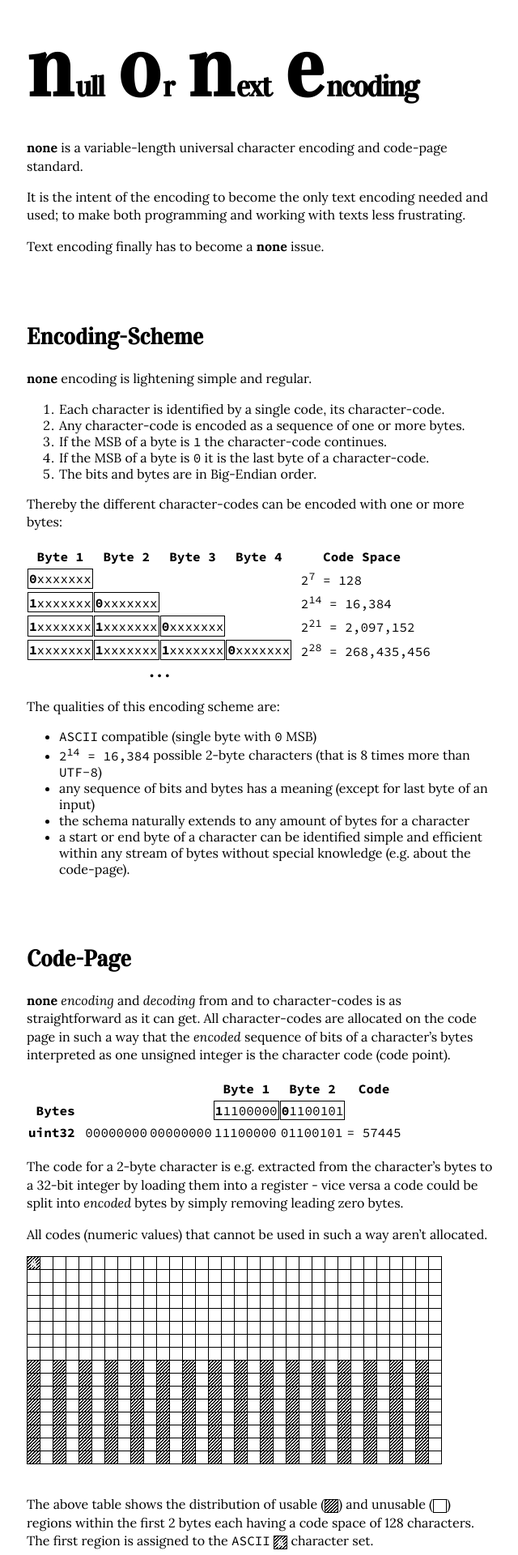
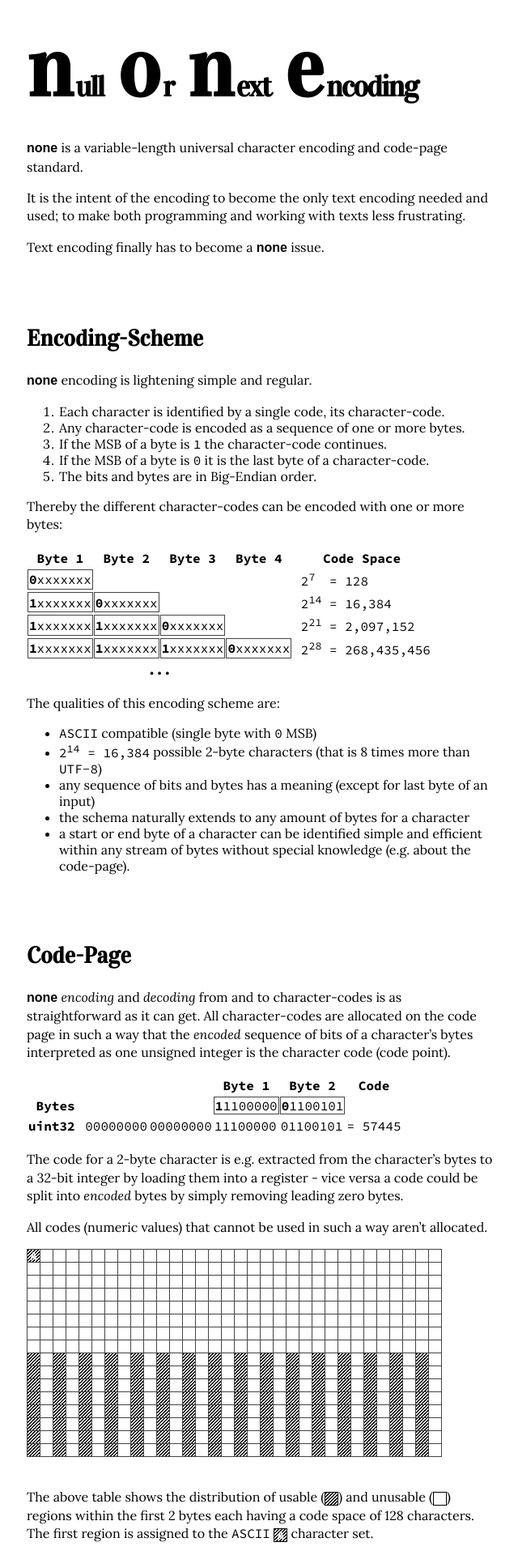
Before and after one commit to NON-Encoding/NON-Encoding.github.io, a Jekyll site: the page built from index.md, in a window 1280 px wide. Shown: the top 1920 px of the page at 81% size, without its empty margins (317-957 px from the left). Built offline with Jekyll 4.4.1, drawn with Linux system fonts in a browser that asks for light colours; nearby versions of some CDN libraries; some of the changed text lies outside the part shown.

Commit message:
exception

```diff
--- a/index.md
+++ b/index.md
@@ -37,7 +37,7 @@ Thereby the different character-codes can be encoded with one or more bytes:
 	<td></td>
 	<td></td>
 	<td></td>
-	<td>&nbsp;2<sup>7</sup> = 128</td>
+	<td>&nbsp;2<sup>7&nbsp;</sup> = 128</td>
 </tr>
 <tr>
 	<td class='byte'>1xxxxxxx</td>
--- a/none.css
+++ b/none.css
@@ -67,6 +67,10 @@ content a[href^="#"] {
 	text-decoration: none;
 }
 
+content p strong {
+	font-family: sans-serif;
+}
+
 content h1, content h2, content h3, content h4, content h5 {
 	font-family: Vidaloka, serif; color: black;
 }
@@ -79,17 +83,17 @@ content h5 { font-size: 1em; display: inline; margin-right: 0.5em; }
 content h2 { margin-top: 3em; }
 content h3 { margin-top: 2em; }
 
-table.encoding { font-family: "Source Code Pro"; empty-cells: hide; border-spacing: 1px 4px; border-collapse: separate; }
+table.encoding { font-family: "Source Code Pro"; empty-cells: hide; border-spacing: 1px 3px; border-collapse: separate; }
 table.encoding th {  }
-table.encoding td.byte { border: 1px solid black; }
+table.encoding td.byte { border: 1px solid #444; line-height: 1em; }
 table.encoding td.byte:first-letter { font-weight: bold; }
 table.encoding td.byte.last:first-letter { font-weight:bold; }
 
 table.big { font-size: 28px; vertical-align: middle; border-spacing: 0; }
 table.big td { text-align: center; background-color: white; padding: 0 0.5em }
 
-div.page { width: 512px; border: 1px solid black; border-width: 0 0 1px 1px; float: left; }
-div.page u, div.page i { display: block; width: 15px; height: 15px; float: left; border: 1px solid black; border-width: 1px 1px 0 0; margin: 0; text-align: center; vertical-align: middle; line-height: 15px; font-size: 15px; font-family: "Source Code Pro"; font-style: normal; }
+div.page { width: 512px; border: 1px solid #444; border-width: 0 0 1px 1px; float: left; }
+div.page u, div.page i { display: block; width: 15px; height: 15px; float: left; border: 1px solid #444; border-width: 1px 1px 0 0; margin: 0; text-align: center; vertical-align: middle; line-height: 15px; font-size: 15px; font-family: "Source Code Pro"; font-style: normal; }
 div.page u, u.region { background-color: white; }
 div.page i, i.region { background: linear-gradient(-45deg, white 25%, black 25%, black 50%, white 50%, white 75%, black 75%);
 		background-size: 4px 4px;
```
Also changed, not shown: other parts of index.md (+3 -0 lines).
